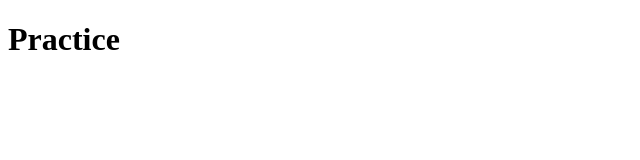
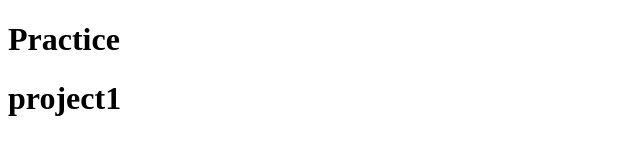
Before and after one commit to wiliamtrackson/du-an1-luyentap, a plain HTML site: page index.html in a window 1280 px wide. Shown: the whole page, without its empty margins (0-640 px from the left). Drawn offline with Linux system fonts and the light colour scheme.

Commit message:
du an 1 da chinh sua

```diff
--- a/index.html
+++ b/index.html
@@ -3,9 +3,10 @@
   <head>
     <meta charset="UTF-8" />
     <meta name="viewport" content="width=device-width, initial-scale=1.0" />
-    <title>Luyen tap</title>
+    <title>Luyen tap duan1</title>
   </head>
   <body>
     <h1>Practice</h1>
+    <h1>project1</h1>
   </body>
 </html>
```
